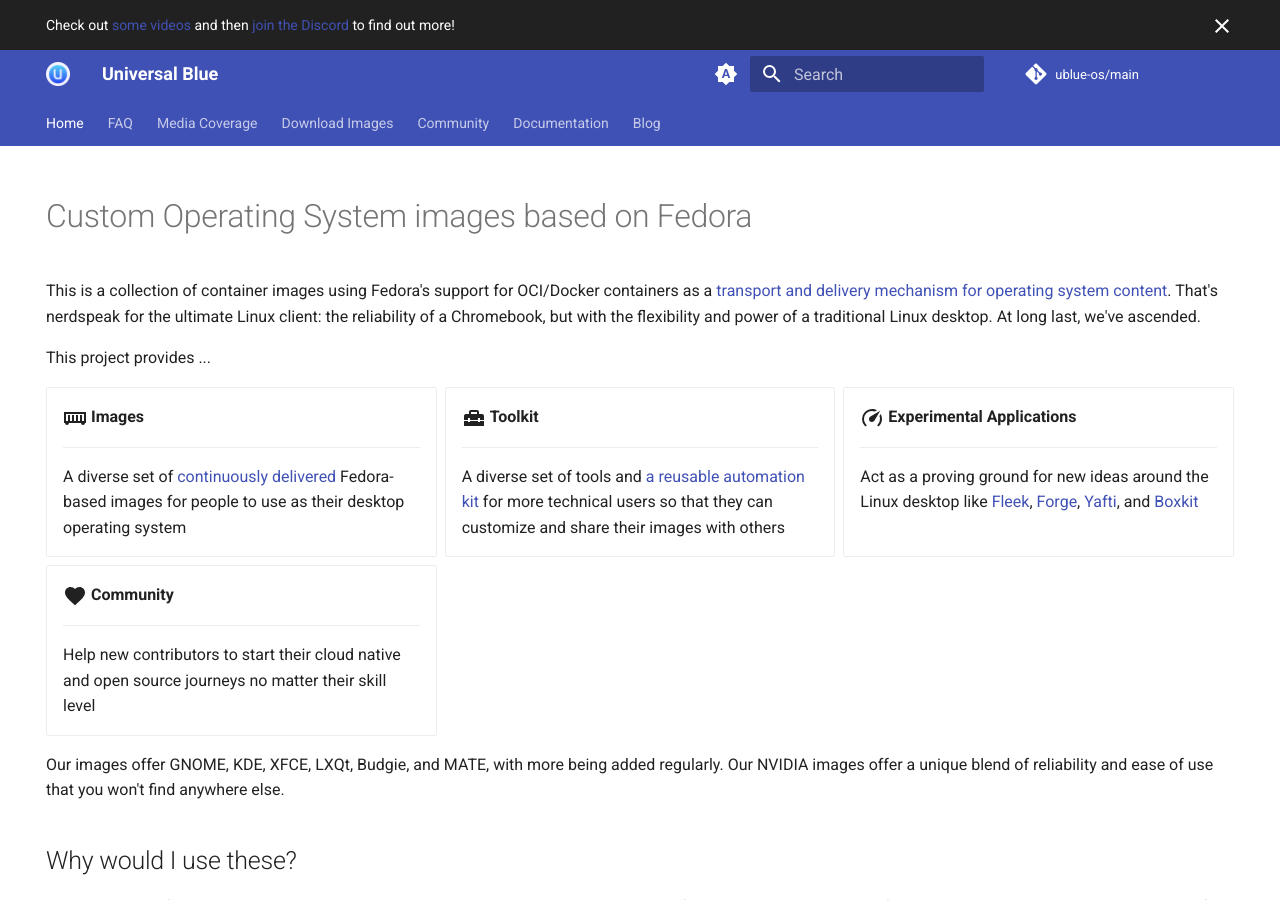
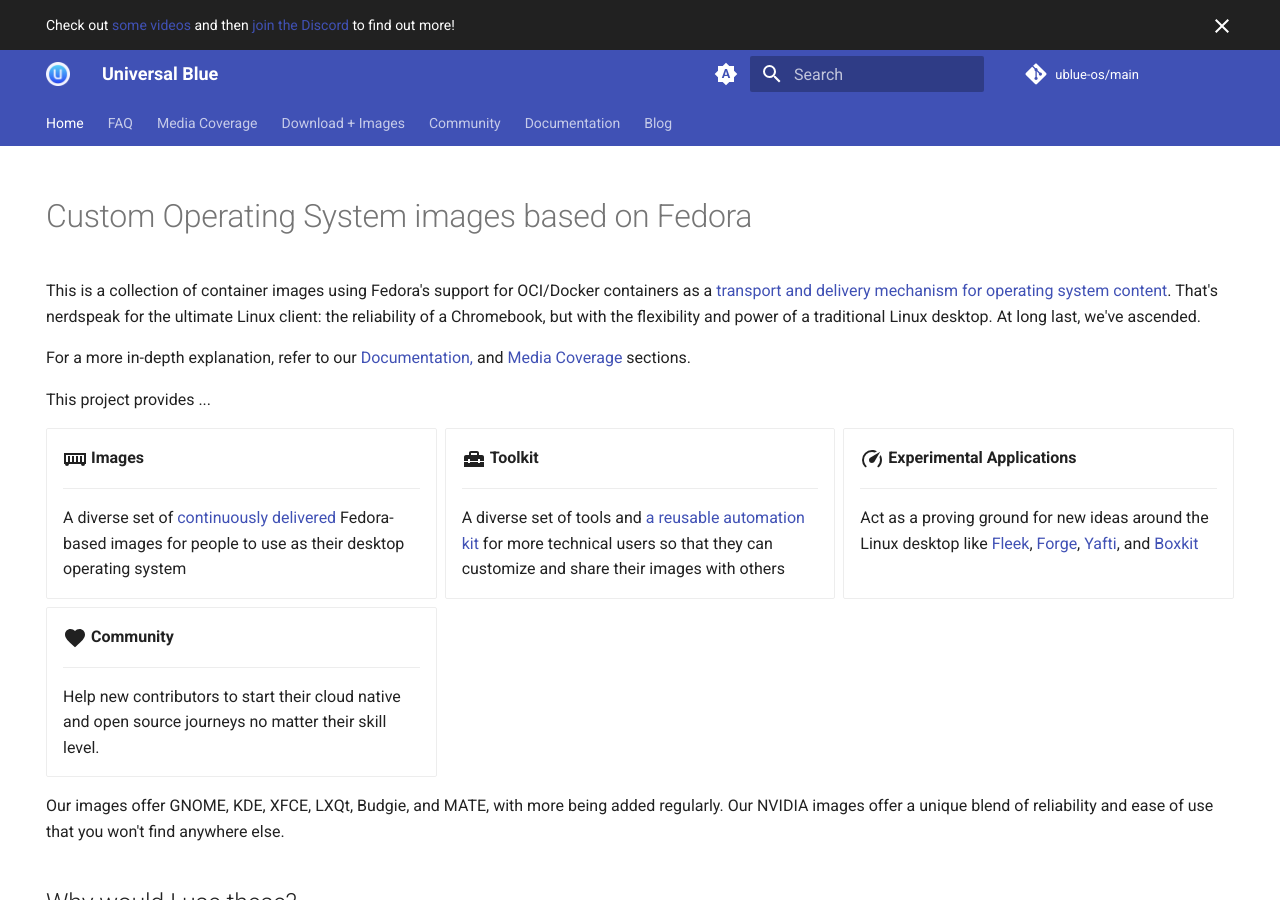
Before and after one commit to ublue-os/website, an MkDocs documentation site: the page built from docs/index.md, in a window 1280 px wide and 900 px high. Built offline with MkDocs 1.6.1 and Material for MkDocs 9.7.7, drawn with Linux system fonts in a browser that asks for light colours; comment, search, counter and statistics services are not loaded.

Commit message:
adding links to homepage

```diff
--- a/docs/index.md
+++ b/docs/index.md
@@ -6,6 +6,8 @@ hide:
 # Custom Operating System images based on Fedora
 
 This is a collection of container images using Fedora's support for OCI/Docker containers as a [transport and delivery mechanism for operating system content](https://fedoraproject.org/wiki/Changes/OstreeNativeContainerStable). That's nerdspeak for the ultimate Linux client: the reliability of a Chromebook, but with the flexibility and power of a traditional Linux desktop. At long last, we've ascended.
+
+For a more in-depth explanation, refer to our [Documentation,](/introduction) and [Media Coverage](/media) sections.
 
 This project provides ...
 
@@ -29,7 +31,7 @@ This project provides ...
 - :material-heart:{ .lg .middle } __Community__
 
     ---
-    Help new contributors to start their cloud native and open source journeys no matter their skill level
+    Help new contributors to start their cloud native and open source journeys no matter their skill level.
 
 </div>
 
--- a/mkdocs.yml
+++ b/mkdocs.yml
@@ -95,7 +95,8 @@ nav:
   - Home: index.md
   - FAQ: faq.md
   - Media Coverage: media.md
-  - Download Images:
+  - Download + Images:
+      - Installation: installation.md
       - Full Image List: images.md
       - Main Images:
           - images/main.md
@@ -121,7 +122,6 @@ nav:
       - Videos: https://www.youtube.com/c/JorgeCastro/videos
   - Documentation:
       - Introduction: introduction.md
-      - Installation: installation.md
       - User's Guide:
           - Installing Software: guide/software.md
           - just: guide/just.md
```
